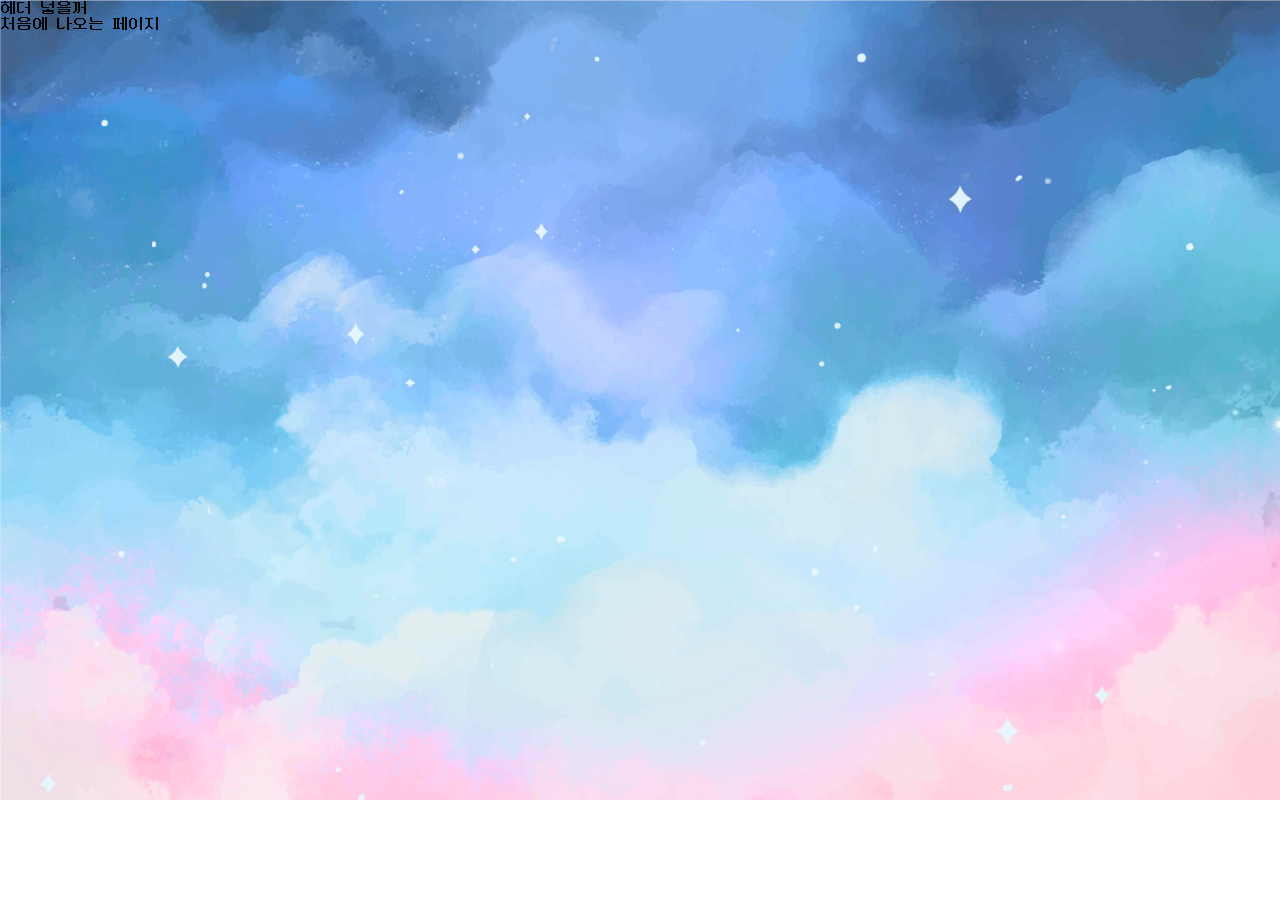
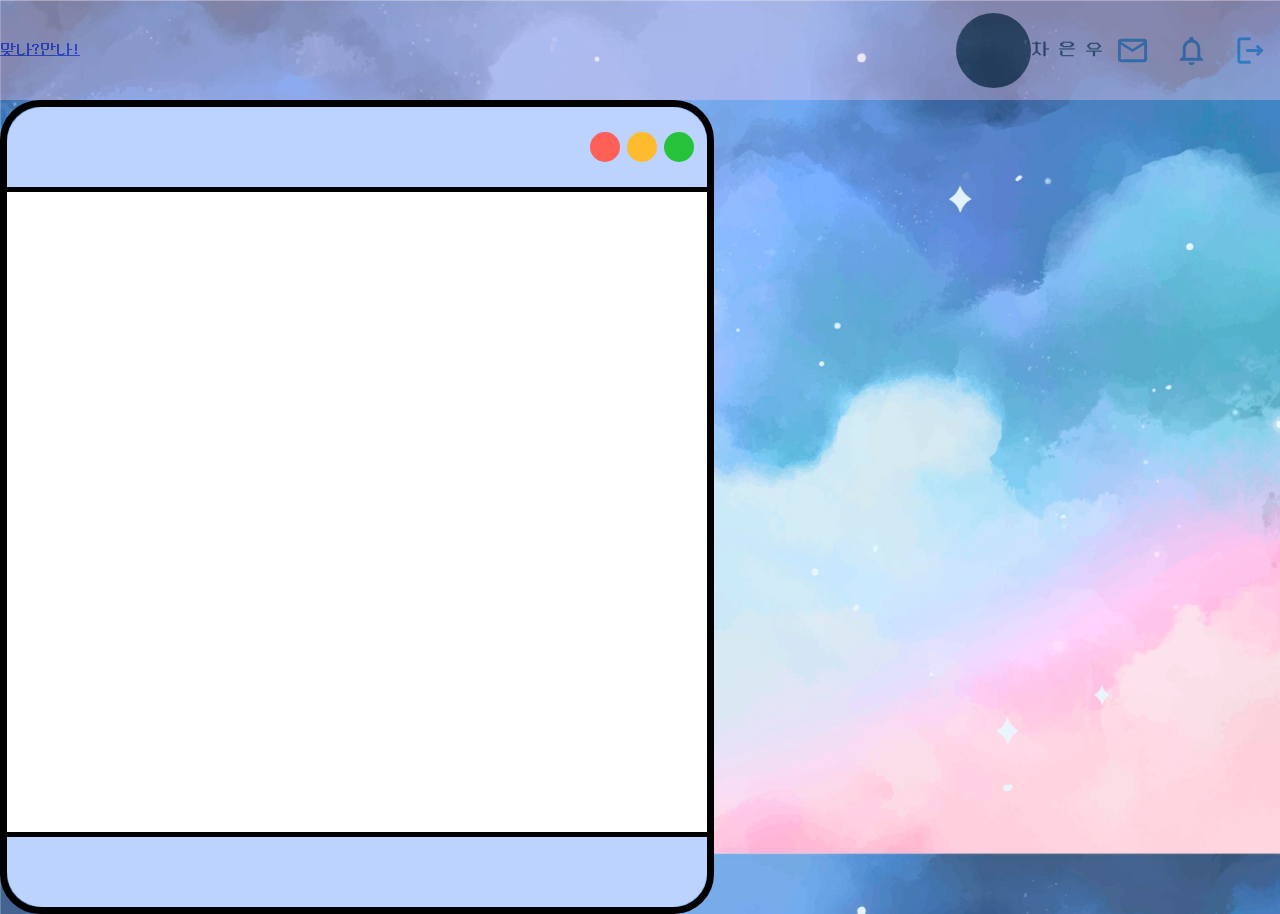
Before and after one commit to qkdk/mannamanna, a React (Create React App) app in the folder Front-End/mannamanna/: page /home in a window 1280 px wide. Before the commit the page ends 800 px from the top, so only its background shows below. Built offline with nearby package versions, Linux system fonts and the light colour scheme.

Commit message:
Rename: 디자인 폴더 변경

```diff
--- a/Front-End/mannamanna/package.json
+++ b/Front-End/mannamanna/package.json
@@ -3,6 +3,10 @@
   "version": "0.1.0",
   "private": true,
   "dependencies": {
+    "@emotion/react": "^11.11.1",
+    "@emotion/styled": "^11.11.0",
+    "@mui/icons-material": "^5.14.1",
+    "@mui/material": "^5.14.1",
     "@reduxjs/toolkit": "^1.9.5",
     "@tanstack/react-query": "^4.32.0",
     "@testing-library/jest-dom": "^5.17.0",
--- a/Front-End/mannamanna/src/pages/Landing.tsx
+++ b/Front-End/mannamanna/src/pages/Landing.tsx
@@ -1,9 +1,11 @@
 import React from 'react';
+import LoginInputBox from '../components/common/LoginBox'
+import MacBookBox from '../components/common/MacbookBox';
 
 const LandingPage = () => {
     return (
         <div>
-            처음에 나오는 페이지
+            <MacBookBox></MacBookBox>
         </div>
     );
 };
--- a/Front-End/mannamanna/src/pages/Layout.tsx
+++ b/Front-End/mannamanna/src/pages/Layout.tsx
@@ -1,12 +1,11 @@
 import React from 'react';
 import {Outlet} from 'react-router-dom';
+import Greetings from '../components/common/Greetings';
 
 const Layout = () => {
     return (
         <div>
-            <div>
-            헤더 넣을꺼
-            </div>
+        <Greetings/>
             <div>
                 <Outlet></Outlet>
             </div>
```
Also changed, not shown: Front-End/mannamanna/src/components/common/loginBox.tsx (+2 -5 lines), Front-End/mannamanna/src/components/common/macbookBox.tsx (+2 -5 lines), 1 other file (tests, documents, lock files or other folders).
